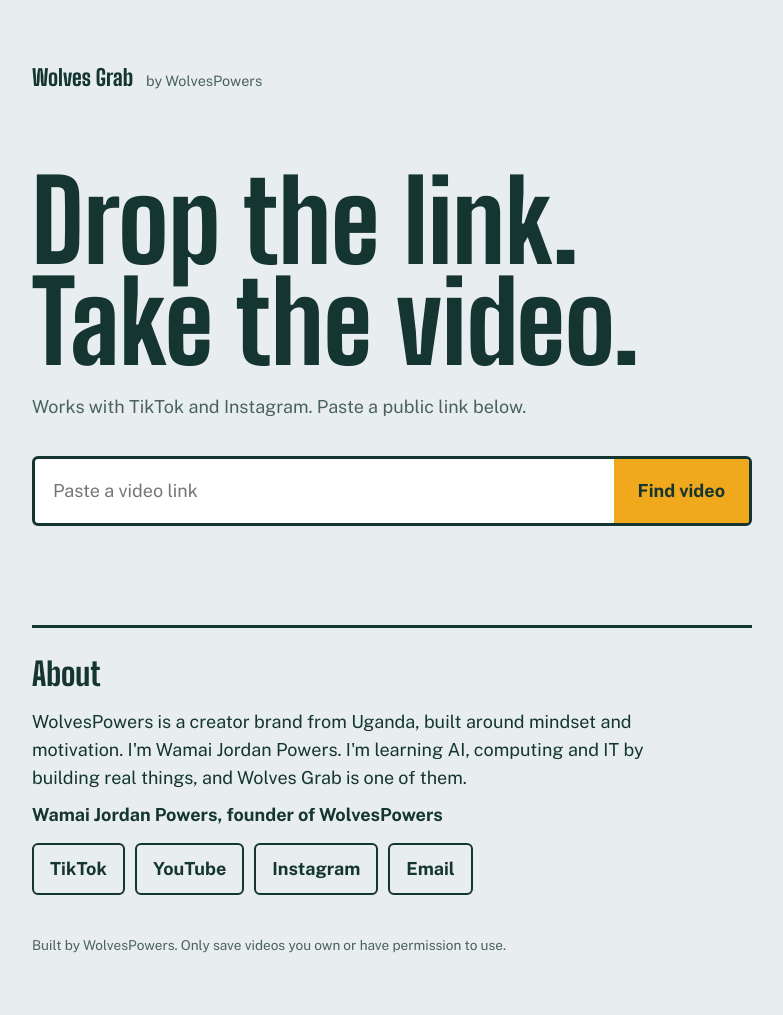
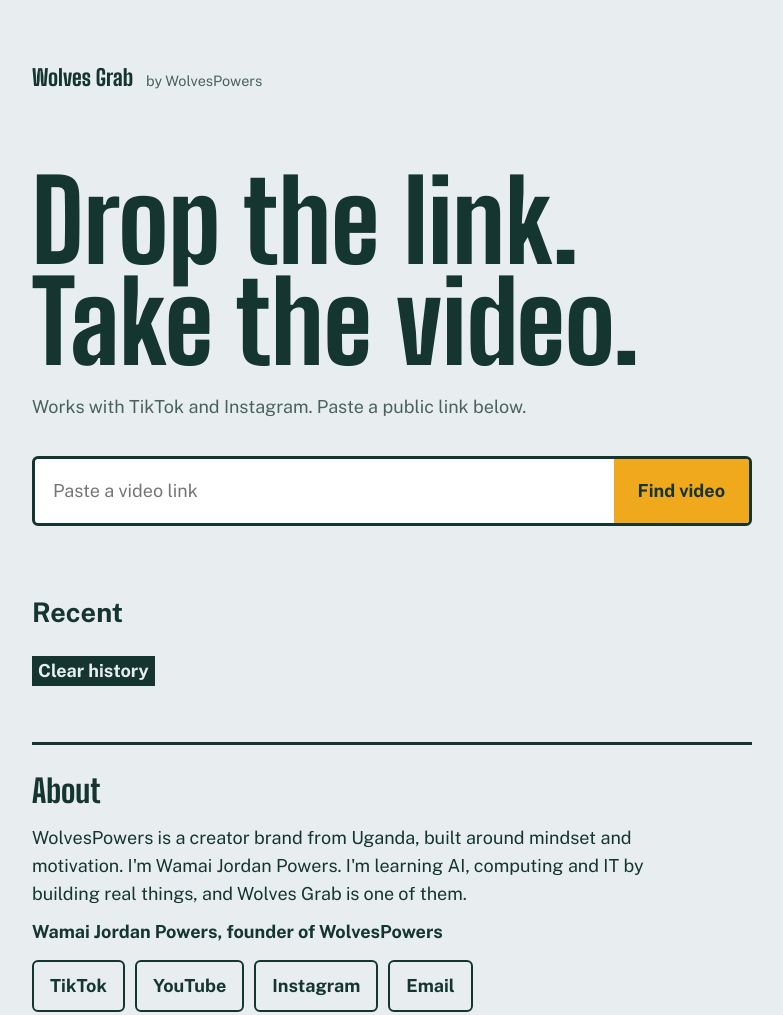
Before and after one commit to wolvespowers-arch/Wolves-Grab, a plain HTML site: page static/index.html in a window 1280 px wide. Shown: the top 1015 px of the page, without its empty margins (248-1031 px from the left). Drawn offline with nearby package versions, Linux system fonts and the light colour scheme.

Commit message:
Add recent history section to index.html

```diff
--- a/static/index.html
+++ b/static/index.html
@@ -35,6 +35,11 @@
       </div>
     </div>
   </section>
+    <section class="history" id="history">
+    <h2>Recent</h2>
+    <ul id="hlist"></ul>
+    <button class="clear" id="hclear">Clear history</button>
+    </section>
   <section class="about">
     <h2>About</h2>
     <p>WolvesPowers is a creator brand from Uganda, built around mindset and motivation. I'm Wamai Jordan Powers. I'm learning AI, computing and IT by building real things, and Wolves Grab is one of them.</p>
```
